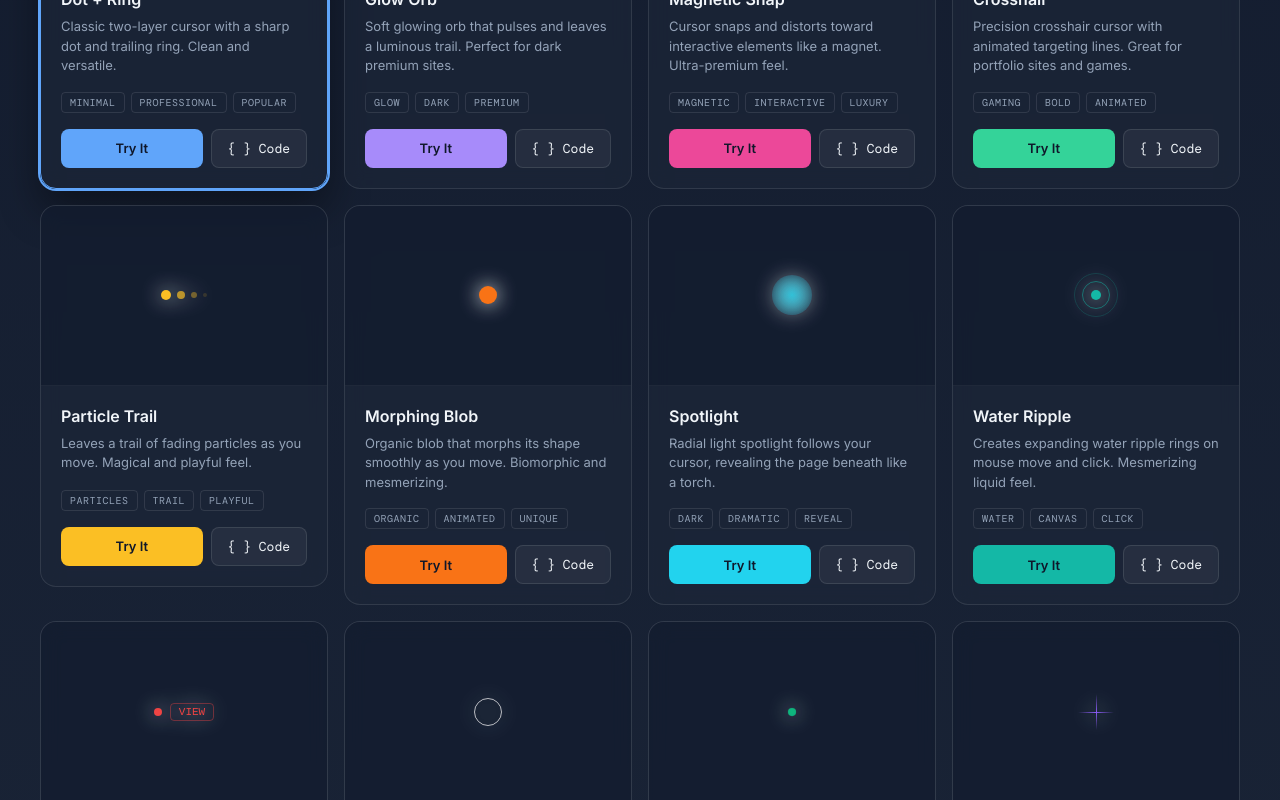
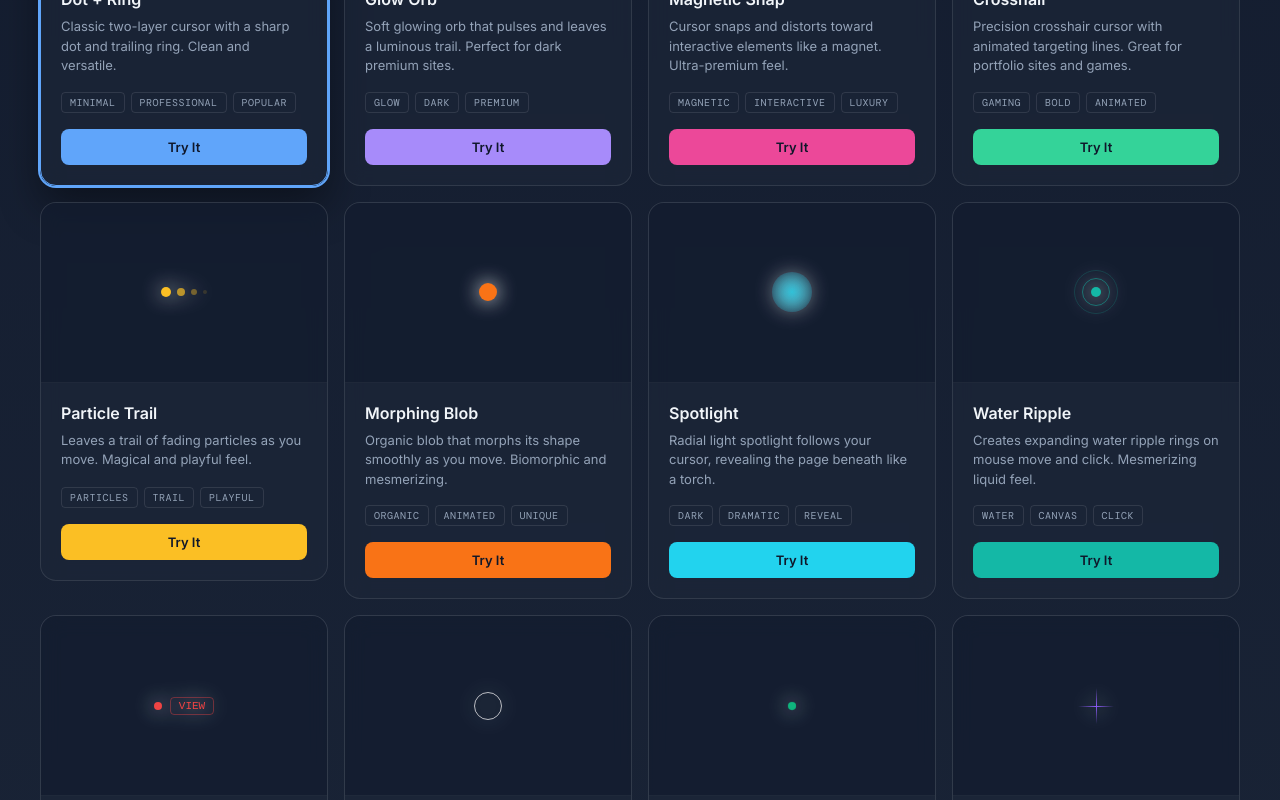
Before and after one commit to devkunal2812/Custom-Cursors, a Next.js app: page / in a window 1280 px wide. Shown: the part 1260-2060 px from the top of the page. Built offline with nearby package versions, Linux system fonts and the light colour scheme.

Commit message:
Remove CODE button from cursor cards - users can access code via Frameworks dropdown in navbar

```diff
--- a/components/CursorCard.module.css
+++ b/components/CursorCard.module.css
@@ -72,8 +72,7 @@
     padding: 2px 6px;
   }
 
-  .btnTry,
-  .btnCode {
+  .btnTry {
     padding: 8px 12px;
     font-size: 12px;
   }
@@ -115,11 +114,6 @@
 
   .btnTry {
     padding: 8px 0;
-    font-size: 11px;
-  }
-
-  .btnCode {
-    padding: 8px 12px;
     font-size: 11px;
   }
 }
@@ -183,7 +177,7 @@
 }
 
 .btnTry {
-  flex: 1;
+  width: 100%;
   padding: 10px 0;
   background: var(--card-accent, var(--accent));
   color: #0f172a;
@@ -204,30 +198,3 @@
 .btnTry:active {
   transform: translateY(0);
 }
-
-.btnCode {
-  padding: 10px 16px;
-  background: rgba(255, 255, 255, 0.05);
-  color: var(--text);
-  font-size: 13px;
-  font-family: var(--font-mono);
-  border: 1px solid rgba(255, 255, 255, 0.1);
-  border-radius: 8px;
-  cursor: pointer;
-  transition: all 0.2s ease;
-  white-space: nowrap;
-  text-decoration: none;
-  display: inline-flex;
-  align-items: center;
-  justify-content: center;
-}
-
-.btnCode:hover {
-  border-color: rgba(255, 255, 255, 0.2);
-  background: rgba(255, 255, 255, 0.1);
-  transform: translateY(-2px);
-}
-
-.btnCode:active {
-  transform: translateY(0);
-}
--- a/components/CursorCard.tsx
+++ b/components/CursorCard.tsx
@@ -1,4 +1,3 @@
-import Link from 'next/link';
 import type { CursorDefinition } from '@/types/cursor';
 import styles from './CursorCard.module.css';
 
@@ -44,13 +43,6 @@ export default function CursorCard({ cursor, isActive, onTry }: CursorCardProps)
           >
             Try It
           </button>
-          <Link
-            href={`/cursor/${cursor.id}`}
-            className={styles.btnCode}
-            aria-label={`View code for ${cursor.name} cursor`}
-          >
-            {'{ }'} Code
-          </Link>
         </div>
       </div>
     </article>
```
